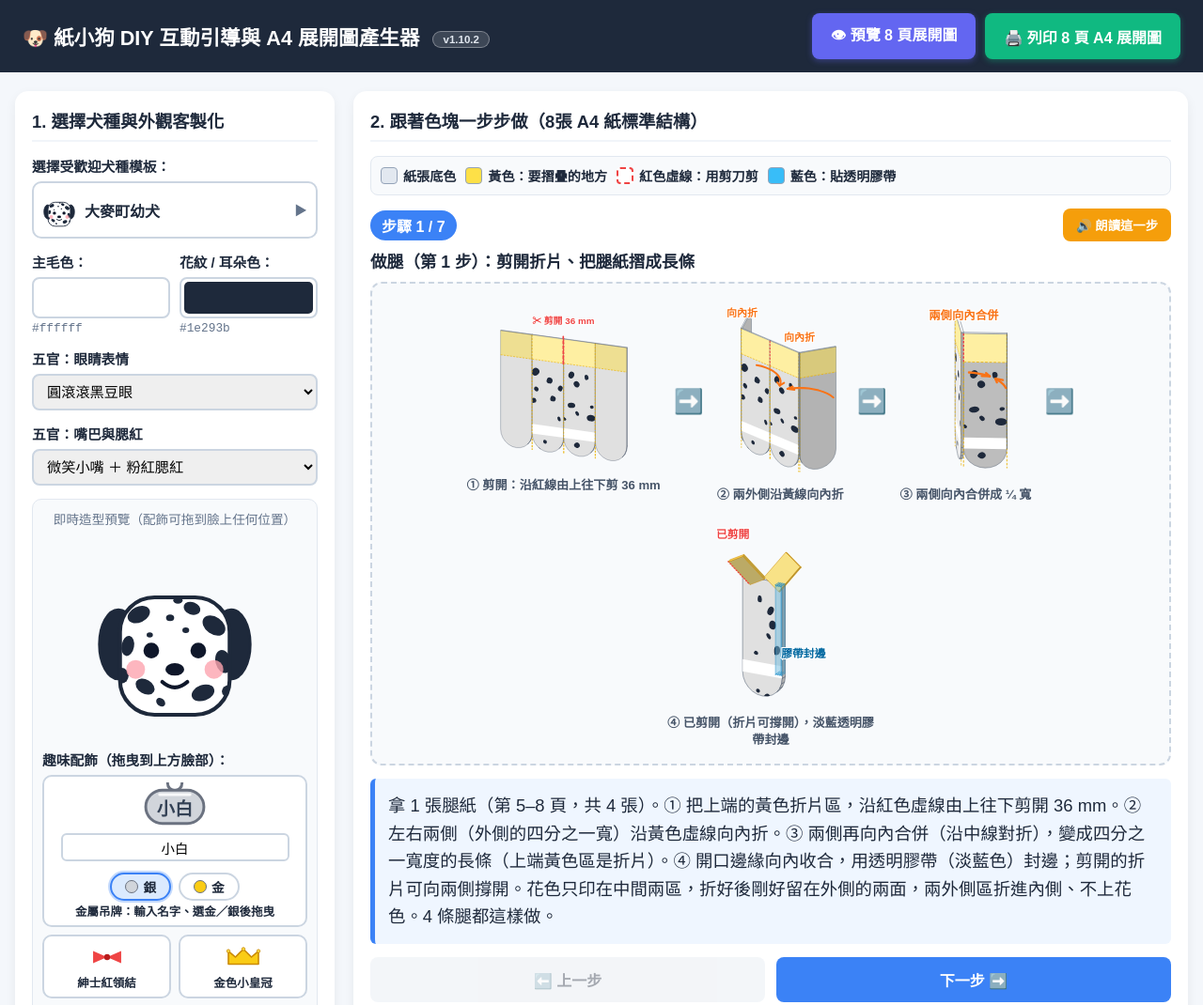
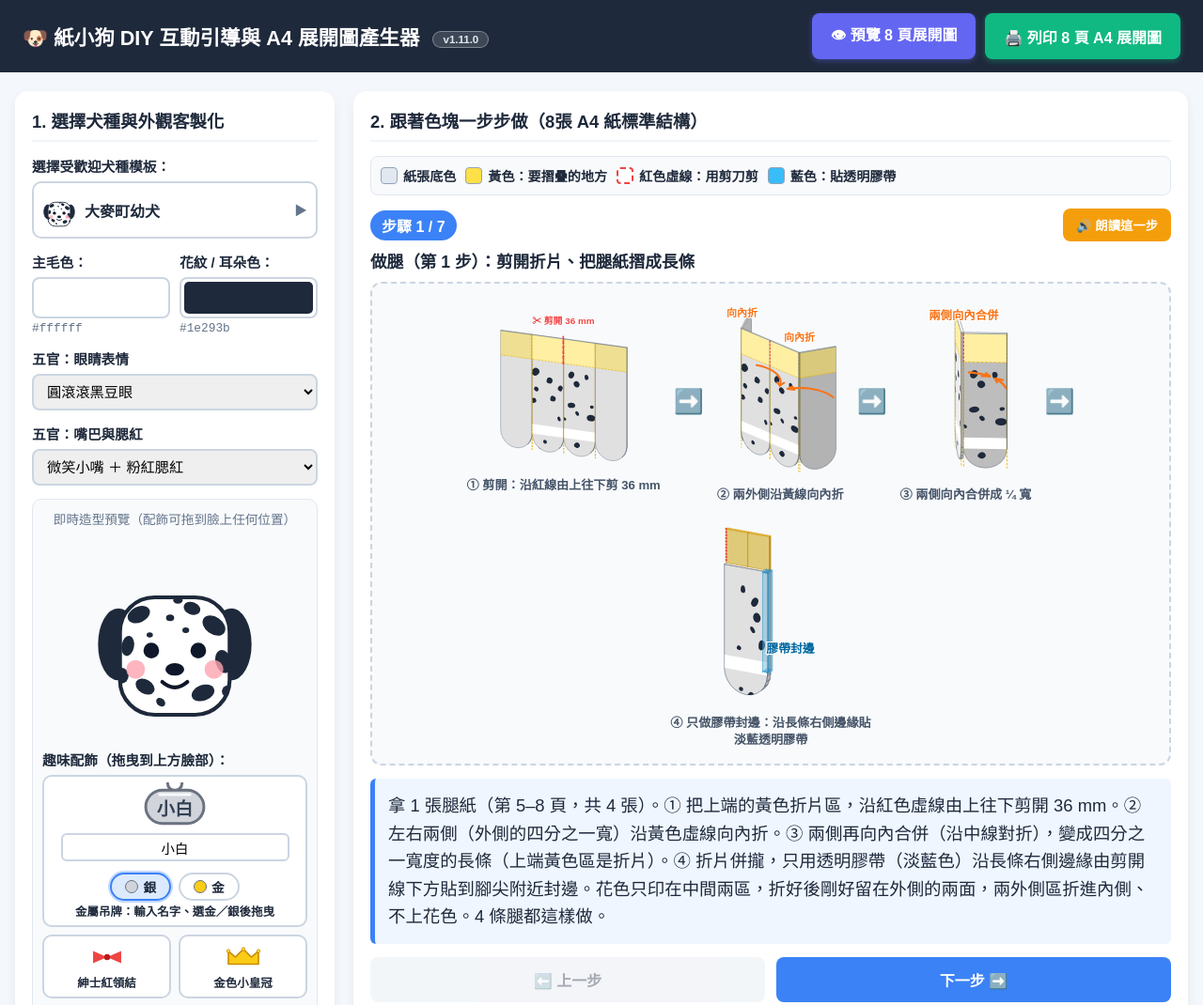
Before and after one commit to valzyca/paper-dog-diy, a plain HTML site: page index.html in a window 1280 px wide. Shown: the top 1070 px of the page at 94% size. Drawn offline with Linux system fonts and the light colour scheme.

Commit message:
Update index.html

```diff
--- a/index.html
+++ b/index.html
@@ -1,8 +1,10 @@
 <!DOCTYPE html>
 <!--
   紙小狗 DIY 互動教學與 A4 展開圖產生器
-  目前版本：v1.10.2（2026-11-16）
+  目前版本：v1.11.0（2026-11-16）
   修改記錄（新到舊；每次修改請同步更新此處與下方 APP_VERSION / CHANGELOG）：
+  1.11.0  (2026-11-16)  耳朵尖銳處修成圓角（立耳、大立耳、半立耳、折耳；第 2 頁耳朵剪裁輪廓與頭部預覽、步驟圖同步，剪下更好剪也更安全）
+  1.10.3  (2026-11-16)  步驟 1 ④ 依新手稿簡化：只畫膠帶封邊（折片併攏不撐開、無剪開紅點；淡藍鋸齒膠帶由剪開線下方沿長條右緣貼到腳尖附近並略微包出邊緣）
   1.10.2  (2026-11-16)  步驟 1 ④ 依手稿重畫（剪開的折片左右撐開並前後傾斜、左片外緣標示剪開紅點、長條右緣貼細長淡藍膠帶）；腿紙花色只印在中間兩區（折好後留在外側的兩面），兩外側區不上花色並標註「折進內側」
   1.10.1  (2026-11-16)  步驟 1 依手繪圖改為四個分解圖：① 剪開、② 兩外側向內折、③ 兩側向內合併、④ 已剪開並以膠帶封邊（立體圖）；步驟 2 左圖同步沿用完成的長條
   1.10.0  (2026-11-16)  做腿步驟順序調整：第 1 步先剪開折片再對折成長條並以膠帶封口，第 2 步折片攤平成 T 型、藍色區域膠帶貼一圈；膠帶改繪為淡藍半透明、兩端鋸齒切口；列印頁腿紙說明同步修改
@@ -421,21 +423,34 @@
     hachi:        { name: "動漫風小八", fur: "#ffffff", accent: "#3b82f6", ear: "pointy", leg: "normal", pattern: "hachi",     eye: "sparkle",   mouth: "smileBlush" }
   };
 
+  // 多邊形尖角修圓：每個頂點改用二次曲線（r＝圓角大小）
+  function roundedPoly(pts, r) {
+    const n = pts.length, f = (v) => Math.round(v * 100) / 100;
+    const cut = (P, Q) => { const dx = Q[0] - P[0], dy = Q[1] - P[1], m = Math.hypot(dx, dy) || 1, t = Math.min(r, m / 2); return [P[0] + dx / m * t, P[1] + dy / m * t]; };
+    let d = "";
+    for (let i = 0; i < n; i++) {
+      const P = pts[i], a = cut(P, pts[(i + n - 1) % n]), b = cut(P, pts[(i + 1) % n]);
+      d += (i ? "L" : "M") + f(a[0]) + "," + f(a[1]) + " Q" + f(P[0]) + "," + f(P[1]) + " " + f(b[0]) + "," + f(b[1]) + " ";
+    }
+    return d + "Z";
+  }
   // 耳型展開圖規格（單位 mm，原點在左上角；列印頁與步驟圖共用）
   //   d    = 外輪廓（實線剪下）
   //   fold = 摺線（黃色虛線，可省略）
   const EAR_SPECS = {
-    pointy:    { w: 42, h: 63,  d: "M0,63 L21,0 L42,63 Z" },
-    bigPointy: { w: 49, h: 80,  d: "M0,80 L24.5,0 L49,80 Z" },
+    pointy:    { w: 42, h: 63,  d: roundedPoly([[0,63],[21,0],[42,63]], 9) },
+    bigPointy: { w: 49, h: 80,  d: roundedPoly([[0,80],[24.5,0],[49,80]], 11) },
     floppy:    { w: 42, h: 66,  d: "M8,0 Q42,0 42,38 Q41,66 21,66 Q0,63 0,28 Q0,3 8,0 Z" },
     longFlop:  { w: 36, h: 96,  d: "M18,0 Q36,0 36,48 Q35,96 18,96 Q1,96 0,48 Q0,0 18,0 Z" },
-    half:      { w: 43, h: 63,  d: "M0,63 L5.5,21 L21,0 L37.5,21 L43,63 Z", fold: "M5.5,21 L37.5,21" },
-    folded:    { w: 42, h: 49,  d: "M0,49 L4,0 L42,35 Z", fold: "M4,0 L21,42" }
+    half:      { w: 43, h: 63,  d: roundedPoly([[0,63],[5.5,21],[21,0],[37.5,21],[43,63]], 8), fold: "M5.5,21 L37.5,21" },
+    folded:    { w: 42, h: 49,  d: roundedPoly([[0,49],[4,0],[42,35]], 7), fold: "M4,0 L21,42" }
   };
 
   // 版本資訊：每次修改請遞增版本號並在 CHANGELOG 最前面新增一筆（同步更新檔案最上方的 HTML 註解）
-  const APP_VERSION = "1.10.2";
+  const APP_VERSION = "1.11.0";
   const CHANGELOG = [
+    { v: "1.11.0", date: "2026-11-16", note: "耳朵尖銳處修成圓角（立耳、大立耳、半立耳、折耳；第 2 頁耳朵剪裁輪廓與頭部預覽、步驟圖同步）" },
+    { v: "1.10.3", date: "2026-11-16", note: "步驟 1 ④ 依新手稿簡化：只畫膠帶封邊（折片併攏不撐開、無剪開紅點；淡藍鋸齒膠帶由剪開線下方沿長條右緣貼到腳尖附近並略微包出邊緣）" },
     { v: "1.10.2", date: "2026-11-16", note: "步驟 1 ④ 依手稿重畫（剪開的折片左右撐開並前後傾斜、左片外緣標示剪開紅點、長條右緣貼細長淡藍膠帶）；腿紙花色只印在中間兩區（折好後留在外側的兩面），兩外側區不上花色並標註「折進內側」" },
     { v: "1.10.1", date: "2026-11-16", note: "步驟 1 依手繪圖改為四個分解圖：① 剪開、② 兩外側向內折、③ 兩側向內合併、④ 已剪開並以膠帶封邊（立體圖）；步驟 2 左圖同步沿用完成的長條" },
     { v: "1.10.0", date: "2026-11-16", note: "做腿步驟順序調整：第 1 步先剪開折片再對折成長條並以膠帶封口，第 2 步折片攤平成 T 型、藍色區域膠帶貼一圈；膠帶改繪為淡藍半透明、兩端鋸齒切口；列印頁腿紙說明同步修改" },
@@ -747,9 +762,9 @@
       depth: 3, fill: "#fde68a", stroke: "#ca8a04", sw: 0.5, frame: f.fr, edgeFill: () => "#fcd34d",
       H: 36, dorg: [-r, 36], decal: i === 0 && labels ? dots : ""
     }));
-    S.prism(jaggedTape(7, top - d.r - 6, true), Object.assign({ depth: 8.4, frame: { o: [q - 8, d.r + 3, -0.7], ux: [1, 0, 0], uy: [0, 1, 0] }, sw: 0.4 }, TAPE));
+    S.prism(jaggedTape(6.5, top - d.r - 3, true), Object.assign({ depth: 8.4, frame: { o: [q - 5, d.r + 3, -0.7], ux: [1, 0, 0], uy: [0, 1, 0] }, sw: 0.4 }, TAPE));
     if (labels) {
-      S.text([-14, L + 4, 3.5], "已剪開", 12, RED);
+      if (splay) S.text([-14, L + 4, 3.5], "已剪開", 12, RED);
       S.text([q + 24, L * 0.3, 3.5], "膠帶封邊", 12, "#0369a1");
     }
     return S.svg(200);
@@ -854,12 +869,12 @@
   const STEPS = [
     {
       title: "做腿（第 1 步）：剪開折片、把腿紙摺成長條",
-      text: "拿 1 張腿紙（第 5–8 頁，共 4 張）。① 把上端的黃色折片區，沿紅色虛線由上往下剪開 36 mm。② 左右兩側（外側的四分之一寬）沿黃色虛線向內折。③ 兩側再向內合併（沿中線對折），變成四分之一寬度的長條（上端黃色區是折片）。④ 開口邊緣向內收合，用透明膠帶（淡藍色）封邊；剪開的折片可向兩側撐開。花色只印在中間兩區，折好後剛好留在外側的兩面，兩外側區折進內側、不上花色。4 條腿都這樣做。",
+      text: "拿 1 張腿紙（第 5–8 頁，共 4 張）。① 把上端的黃色折片區，沿紅色虛線由上往下剪開 36 mm。② 左右兩側（外側的四分之一寬）沿黃色虛線向內折。③ 兩側再向內合併（沿中線對折），變成四分之一寬度的長條（上端黃色區是折片）。④ 折片併攏，只用透明膠帶（淡藍色）沿長條右側邊緣由剪開線下方貼到腳尖附近封邊。花色只印在中間兩區，折好後剛好留在外側的兩面，兩外側區折進內側、不上花色。4 條腿都這樣做。",
       render: (cfg) => flow(
         fig(sceneLegPaper(cfg, "flat"), "① 剪開：沿紅線由上往下剪 36 mm"), ARROW,
         fig(sceneLegPaper(cfg, "fold"), "② 兩外側沿黃線向內折"), ARROW,
         fig(sceneLegPaper(cfg, "merge"), "③ 兩側向內合併成 ¼ 寬"), ARROW,
-        fig(sceneLegStrip(cfg, 32, true), "④ 已剪開（折片可撐開），淡藍透明膠帶封邊"))
+        fig(sceneLegStrip(cfg, 0, true), "④ 只做膠帶封邊：沿長條右側邊緣貼淡藍透明膠帶"))
     },
     {
       title: "做腿（第 2 步）：折片攤平成 T 型，貼出圓腳掌",
@@ -943,11 +958,11 @@
     if (cfg.ear === "pointy" || cfg.ear === "bigPointy") {
       const topY = cfg.ear === "bigPointy" ? -28 : -16;
       ears = `
-        <polygon points="15,25 25,${topY} 45,15" fill="${A}" stroke="#1e293b" stroke-width="2"/>
-        <polygon points="85,25 75,${topY} 55,15" fill="${A}" stroke="#1e293b" stroke-width="2"/>`;
+        <path d="${roundedPoly([[15,25],[25,topY],[45,15]], 8)}" fill="${A}" stroke="#1e293b" stroke-width="2" stroke-linejoin="round"/>
+        <path d="${roundedPoly([[85,25],[75,topY],[55,15]], 8)}" fill="${A}" stroke="#1e293b" stroke-width="2" stroke-linejoin="round"/>`;
       if (cfg.pattern === "huskyMask") {   // 耳內淺粉白絨毛
         const t = topY + 12;
-        ears += `<polygon points="22,22 26,${t} 38,16" fill="#f5e6ea"/><polygon points="78,22 74,${t} 62,16" fill="#f5e6ea"/>`;
+        ears += `<path d="${roundedPoly([[22,22],[26,t],[38,16]], 5)}" fill="#f5e6ea"/><path d="${roundedPoly([[78,22],[74,t],[62,16]], 5)}" fill="#f5e6ea"/>`;
       }
     } else if (cfg.ear === "longFlop") {
       ears = `
@@ -956,13 +971,13 @@
     } else if (cfg.ear === "half") {
       // 半立耳：耳尖向前摺
       ears = `
-        <path d="M13,30 L16,10 L26,2 L42,16 L44,30 Z" fill="${A}" stroke="#1e293b" stroke-width="2" stroke-linejoin="round"/>
-        <path d="M87,30 L84,10 L74,2 L58,16 L56,30 Z" fill="${A}" stroke="#1e293b" stroke-width="2" stroke-linejoin="round"/>`;
+        <path d="${roundedPoly([[13,30],[16,10],[26,2],[42,16],[44,30]], 6)}" fill="${A}" stroke="#1e293b" stroke-width="2" stroke-linejoin="round"/>
+        <path d="${roundedPoly([[87,30],[84,10],[74,2],[58,16],[56,30]], 6)}" fill="${A}" stroke="#1e293b" stroke-width="2" stroke-linejoin="round"/>`;
     } else if (cfg.ear === "folded") {
       // 折耳：小三角向前垂摺
       ears = `
-        <path d="M12,26 L16,6 L44,18 L40,30 Z" fill="${A}" stroke="#1e293b" stroke-width="2" stroke-linejoin="round"/>
-        <path d="M88,26 L84,6 L56,18 L60,30 Z" fill="${A}" stroke="#1e293b" stroke-width="2" stroke-linejoin="round"/>`;
+        <path d="${roundedPoly([[12,26],[16,6],[44,18],[40,30]], 6)}" fill="${A}" stroke="#1e293b" stroke-width="2" stroke-linejoin="round"/>
+        <path d="${roundedPoly([[88,26],[84,6],[56,18],[60,30]], 6)}" fill="${A}" stroke="#1e293b" stroke-width="2" stroke-linejoin="round"/>`;
     } else {
       ears = `
         <ellipse cx="14" cy="42" rx="12" ry="22" fill="${A}" stroke="#1e293b" stroke-width="2"/>
```
